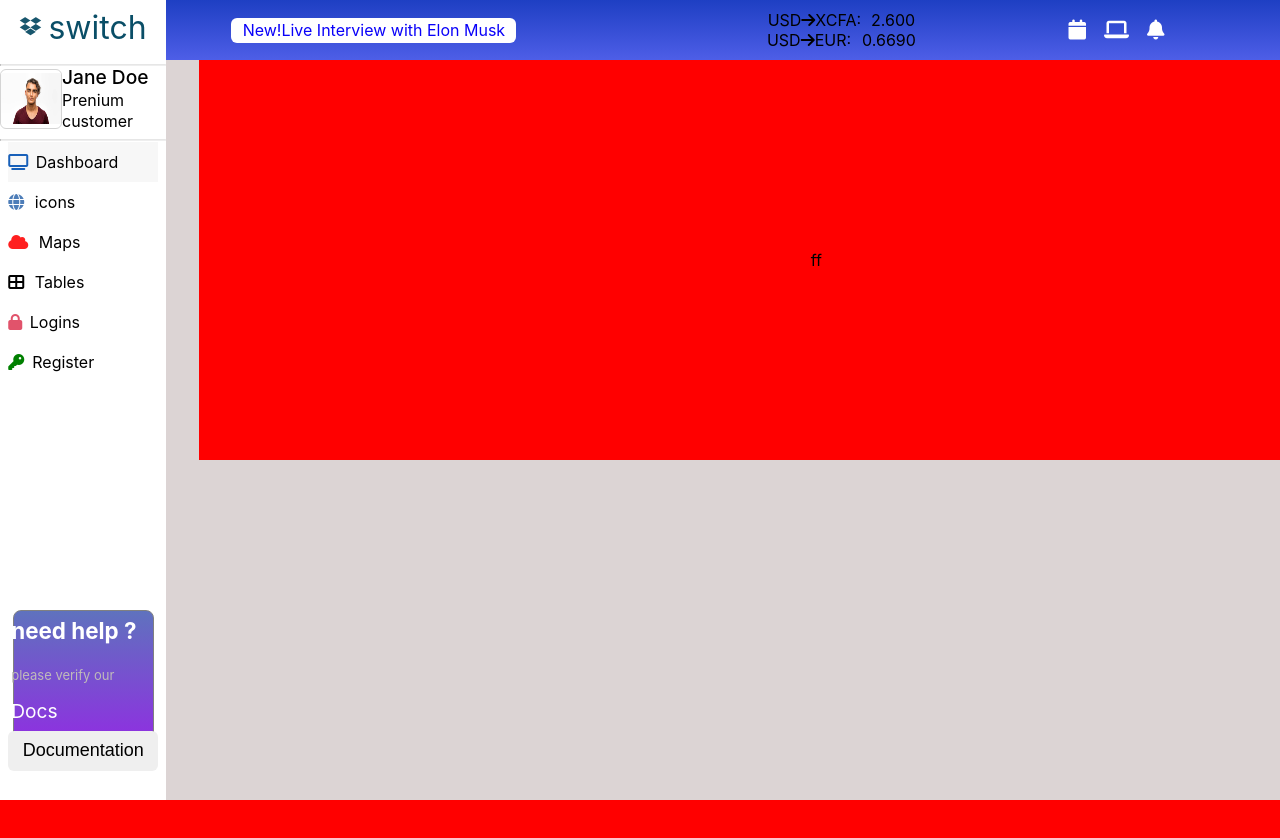
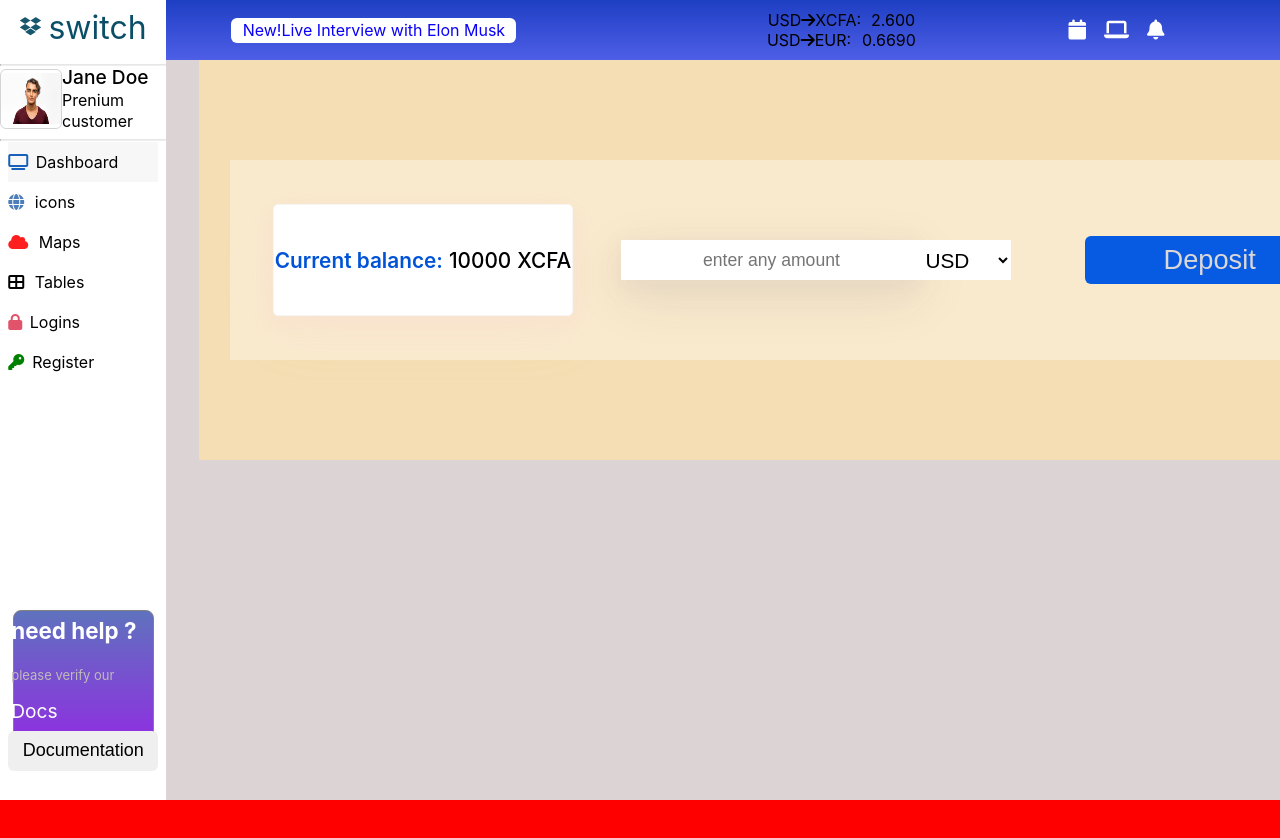
Before and after one commit to MALWICK/currency-exchanger-wallet, a React (Create React App) app: page /wallet in a window 1280 px wide. Shown: the top 838 px of the page. Built offline with nearby package versions, Linux system fonts and the light colour scheme; no server answers.

Commit message:
creating components

```diff
--- a/src/pages/Wallet/Wallet.jsx
+++ b/src/pages/Wallet/Wallet.jsx
@@ -125,8 +125,29 @@ function Wallet() {
                 </div>
               </div>
             </div>
-            <div className={Styles.deposit__container}>
-              <div>ff</div>
+            <div className={Styles.deposit__deposit}>
+              <div className={Styles.deposit__container}>
+                <div className={Styles.deposit__content}>
+                  <div className={Styles.deposit__container1}>
+                    <div className={Styles.deposit__container1_currentbalance}>
+                      <h4>Current balance:</h4>
+                      <p>10000</p>
+                      <span>XCFA</span>
+                    </div>
+                  </div>
+                  <div className={Styles.deposit__container1_input}>
+                    <input type="text" placeholder="enter any amount" />
+                    <div className={Styles.deposit__container1_select}>
+                      <select value="USD">
+                        <option>USD</option>
+                      </select>
+                    </div>
+                  </div>
+                  <div className={Styles.deposit__button}>
+                    <button type="submit"> Deposit</button>
+                  </div>
+                </div>
+              </div>
             </div>
           </div>
         </div>
--- a/src/pages/Wallet/Wallet.module.css
+++ b/src/pages/Wallet/Wallet.module.css
@@ -278,7 +278,6 @@
   align-items: center;
   background: linear-gradient(#1e3fc3, #4e5ee7);
   padding-left: 5%;
-
 }
 
 .elon {
@@ -340,7 +339,7 @@
   font-size: 20px;
 }
 
-.deposit__container {
+.deposit__deposit {
   width: 95%;
   height: 50vh;
   margin: auto;
@@ -349,3 +348,115 @@
   align-items: center;
   background-color: red;
 }
+
+.deposit__container {
+  width: 100%;
+  height: 50vh;
+  display: flex;
+  justify-content: center;
+  align-items: center;
+  flex-direction: column;
+  background-color: wheat;
+}
+
+.deposit__content {
+    width: 95%;
+    height: 25vh;
+    display: flex;
+    justify-content: space-evenly;
+    align-items: center;
+    background-color: #ffffff59;
+}
+
+
+
+.deposit__container1 {
+  height: 20vh;
+  display: flex;
+  justify-content: center;
+  align-items: center;
+ /*  background-color: rgb(20, 44, 83); */
+}
+
+.deposit__container1_currentbalance {
+  width: 300px;
+  height: 14vh;
+  gap: 2%;
+  border: 1px solid #f7f6f6;
+  border-radius: 5px;
+  display: flex;
+  justify-content: center;
+  align-items: center;
+  font-size: 1.3rem;
+  font-weight: 500;
+  background: white;
+  box-shadow: rgba(254, 205, 211, 0.1) 0px 4px 16px,
+    rgba(254, 205, 211, 0.1) 0px 8px 24px,
+    rgba(254, 205, 211, 0.1) 0px 16px 56px;
+}
+
+.deposit__container1_currentbalance h4 {
+    color:#0053d7;
+    font-weight: 600;
+}
+
+.deposit__container1_input {
+  width: 400px;
+  height: 17vh;
+  display: flex;
+  justify-content: center;
+  align-items: center;
+ /*  background-color: rebeccapurple; */
+}
+
+.deposit__container1_input input {
+  width: 300px;
+  height: 5vh;
+  border: none;
+  outline: none;
+  border-radius: 1px;
+  font-size: 1.1rem;
+  font-weight: 500;
+  text-align: center;
+  display: flex;
+  justify-content: center;
+  align-items: center;
+  box-shadow: rgba(254, 205, 211, 0.1) 0px 4px 16px,
+  rgba(161, 151, 153, 0.1) 0px 8px 24px,
+  rgba(58, 56, 56, 0.1) 0px 16px 56px;
+}
+
+.deposit__container1_select {
+  font-weight: 500;
+  text-align: center;
+  display: flex;
+  justify-content: center;
+  align-items: center;
+  border-radius: 2px;
+  gap: 2%;
+}
+
+.deposit__container1_select select {
+  height: 5vh;
+  width: 90px;
+  border: none;
+  font-size: 1.3rem;
+  background-color: white;
+}
+
+.deposit__button {
+    width: 300px;
+  /*   background-color: green; */
+}
+
+.deposit__button button {
+    width: 250px;
+    height: 6vh;
+    border: none;
+    outline: none;
+    border-radius: 6px;
+    font-size: 1.7rem;
+    font-weight: 500;
+    background-color: #075be2;
+    color: #dcd7d7;
+}
```
Lines whose indentation alone changed are shown as unchanged.
